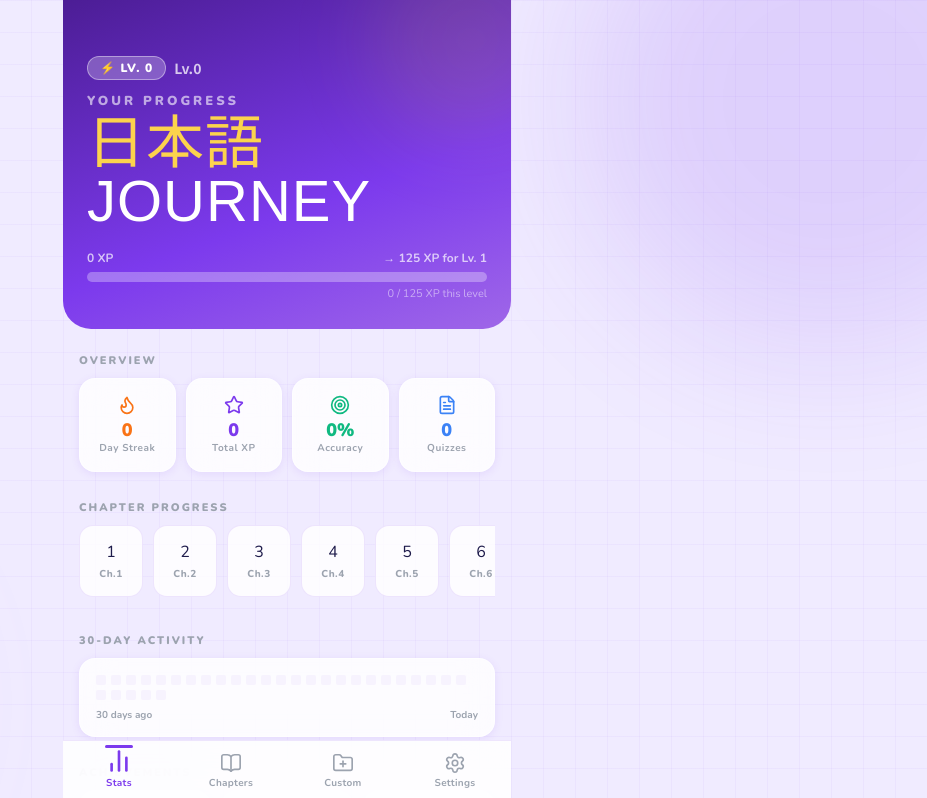
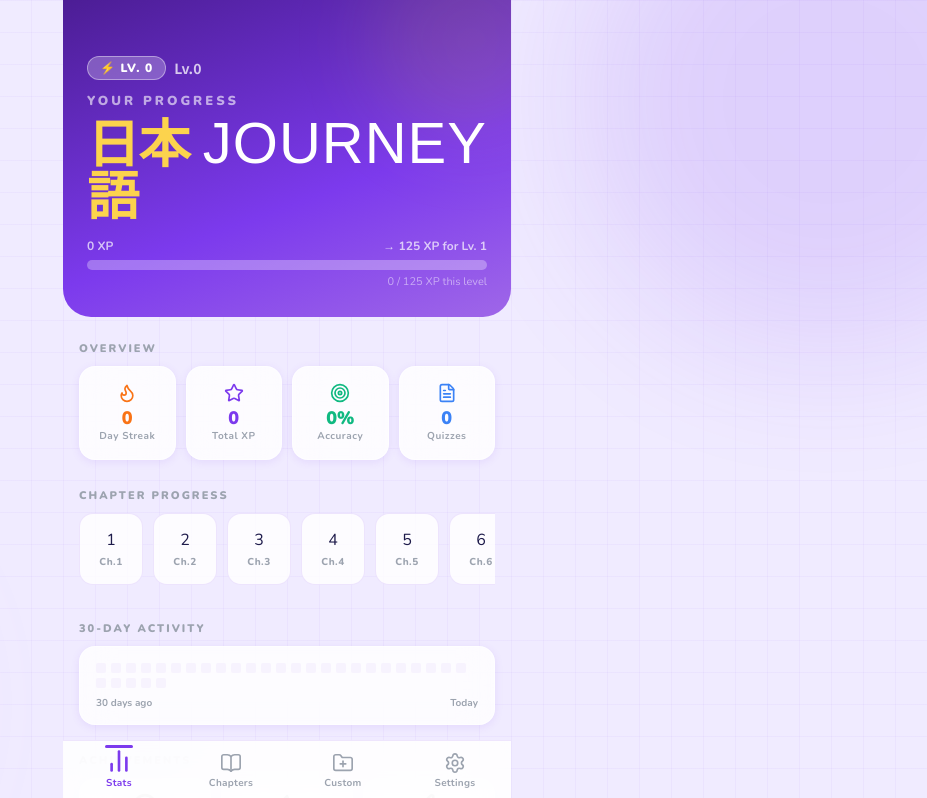
Before and after one commit to ren1239/gamified-japanese-app, a React (Vite) app: page / in a window 1280 px wide. Shown: the top 798 px of the page, without its empty margins (353-1280 px from the left). Built offline with nearby package versions, Linux system fonts and the light colour scheme.

Commit message:
style: apply Noto Sans JP black weight to hero banner japanese text

```diff
--- a/src/screens/DashboardScreen.jsx
+++ b/src/screens/DashboardScreen.jsx
@@ -105,8 +105,8 @@ export default function DashboardScreen({ onNavigate }) {
           <div style={{ fontFamily: "'Nunito', sans-serif", fontWeight: 900, fontSize: 13, color: 'rgba(255,255,255,0.6)', letterSpacing: '3px', textTransform: 'uppercase', marginBottom: 4 }}>
             Your Progress
           </div>
-          <div style={{ fontFamily: "'Bebas Neue', sans-serif", fontSize: 'clamp(38px,9vw,58px)', color: '#fff', lineHeight: 1, letterSpacing: '1px', marginBottom: 20 }}>
-            <span style={{ color: '#FCD34D' }}>日本語</span> JOURNEY
+          <div style={{ fontFamily: "'Bebas Neue', sans-serif", fontSize: 'clamp(38px,9vw,58px)', color: '#fff', lineHeight: 1, letterSpacing: '1px', marginBottom: 20, display: 'flex', alignItems: 'baseline', gap: 8 }}>
+            <span style={{ color: '#FCD34D', fontFamily: "'Noto Sans JP', sans-serif", fontWeight: 900, fontSize: '0.9em', letterSpacing: '-1px' }}>日本語</span> JOURNEY
           </div>
 
           {/* XP bar */}
```
